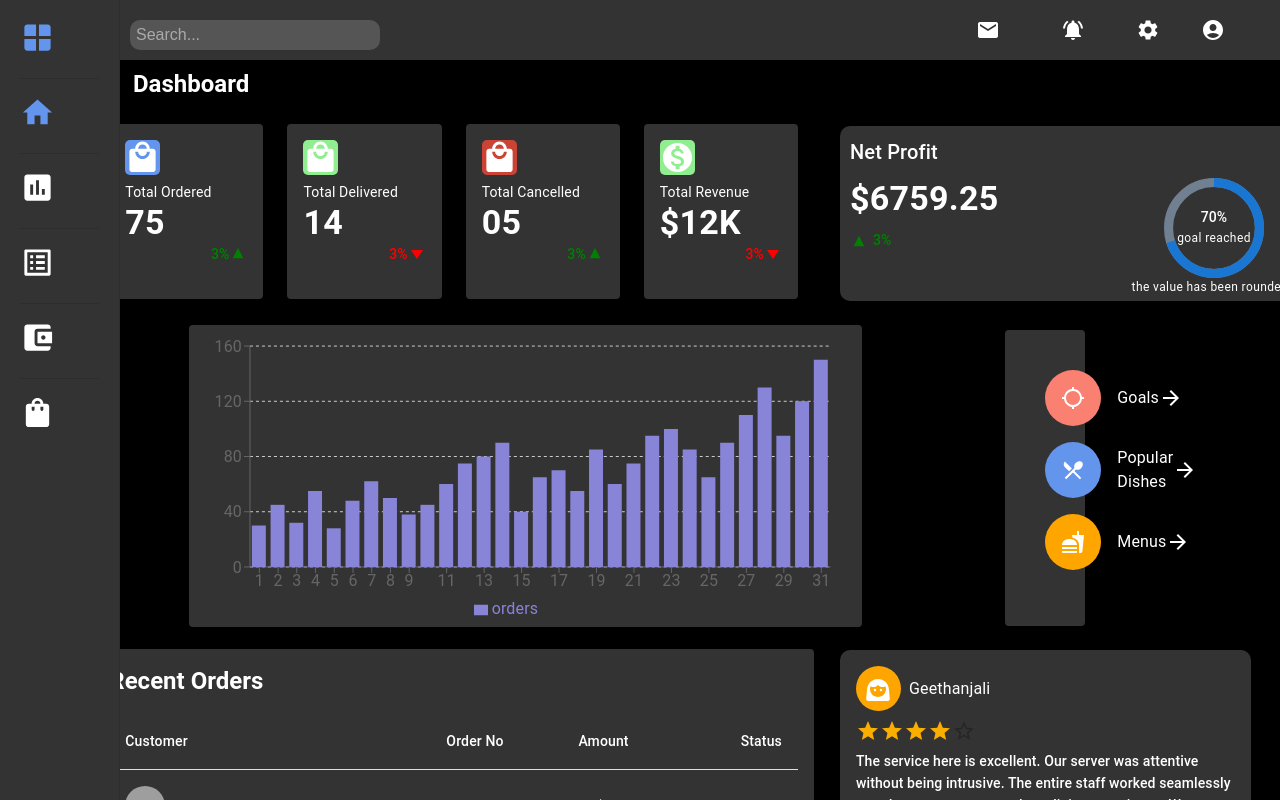
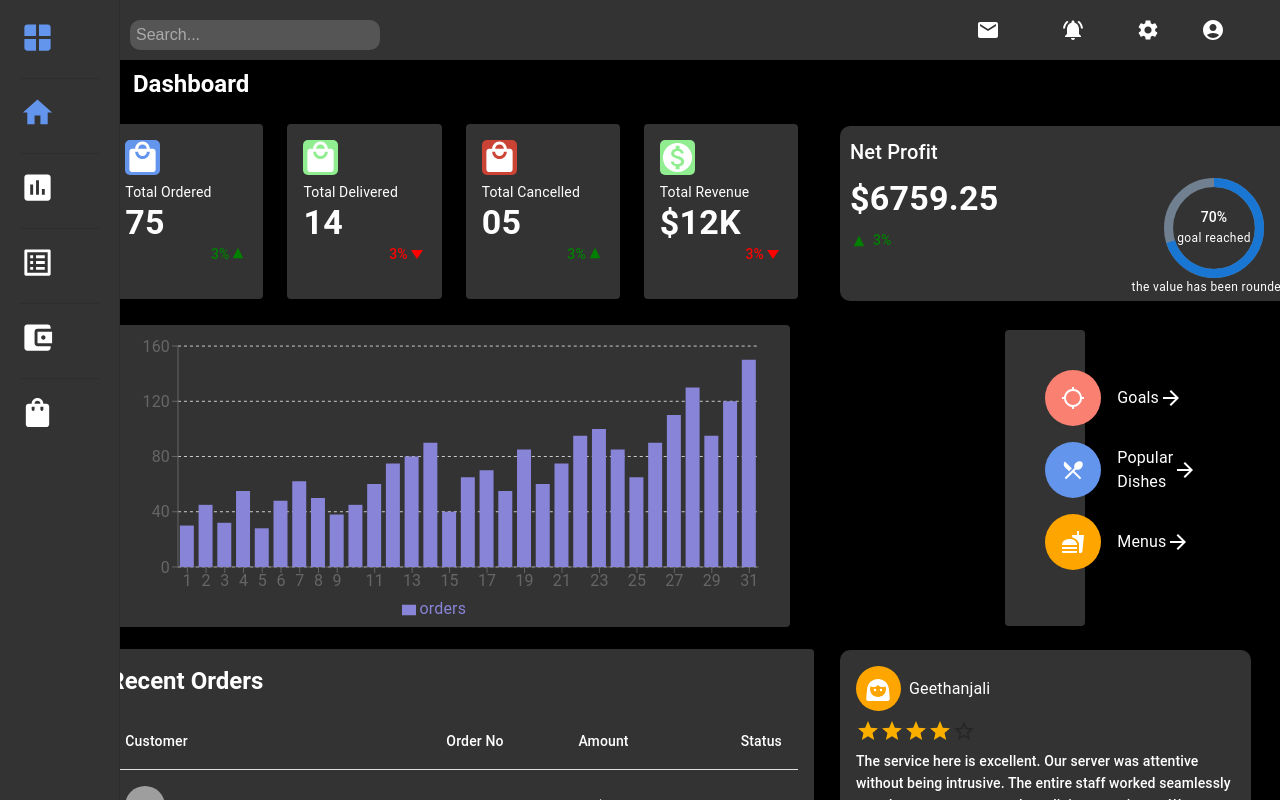
Before and after one commit to ammakavya/DashBoard, a React (Create React App) app: page / in a window 1280 px wide. Shown: the top 800 px of the page. Built offline with nearby package versions, Linux system fonts and the light colour scheme; grey boxes are pictures that could not be loaded.

Commit message:
Resolved merge conflicts

```diff
--- a/src/components/ActivityDetails.js
+++ b/src/components/ActivityDetails.js
@@ -40,7 +40,8 @@ const data = [
 
 const ActivityDetails = () => {
   return (
-    <Container sx={{ marginLeft: { xs: '0', sm: '10%' ,xl :'0'}, width: '100%', maxWidth: '1000px', height: '100px' }}>
+    <Container sx={{ width: { xs: '100%', sm: '100%' ,xl :'100%'},
+     height: '100px' }}>
       <Paper sx={{ padding: '1px', marginTop: '10px', backgroundColor: '#333' }}>
         <ResponsiveContainer width="100%" height={300}>
           <BarChart data={data} margin={{ top: 20, right: 30, left: 0, bottom: 5 }}>
--- a/src/components/Transactions.js
+++ b/src/components/Transactions.js
@@ -24,7 +24,7 @@ const rows = [
 function Transactions() {
   return (
     <Box sx={{ display: 'flex', justifyContent: 'center', mt: 5 }}>  {/* Increased mb for spacing */}
-      <TableContainer component={Paper} sx={{ backgroundColor: '#333', p: 2, mt:23, width: { xs: '100%', sm: '900px', xl: '900px' } }}>
+      <TableContainer component={Paper} sx={{ backgroundColor: '#333', p: 2, mt:23, width: { xs: '100%', sm: '900px', xl: '850px' } }}>
         <Typography variant='h5' sx={{ color: 'white', fontWeight: 'bold', mb: 2 }}>
           Recent Orders
         </Typography>
```
